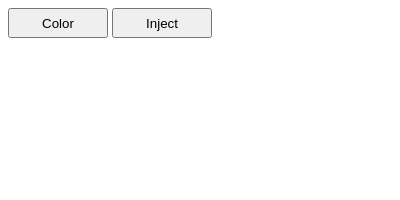
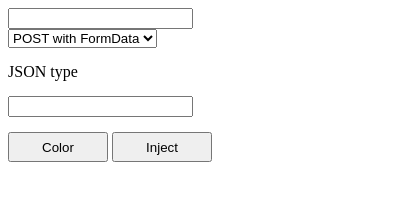
Before and after one commit to timothyosm/gpugetter, a browser extension: page popup.html in a window 400 px wide. Drawn offline with Linux system fonts and the light colour scheme.

Commit message:
Template for passing values

```diff
--- a/contentScript.js
+++ b/contentScript.js
@@ -5,13 +5,15 @@ function redirect() {
 async function main() {
     var xmlhttp = new XMLHttpRequest()
 
+    // TODO: pass in values into theUrl via the popup menu
     var theUrl = "https://www.msy.com.au/addproducttocart/details/14131/1"
     xmlhttp.open("POST", theUrl)
 
+    // TODO: option to use formdata or JSON via the popup menu
     var formData = new FormData()
     formData.append('addtocart_14131.EnteredQuantity', 1)
 
-
+    // TODO: this will repopulate based on the choices made in the popup menu
     xmlhttp.setRequestHeader("Content-Type", "multipart/form-data")
 
     await xmlhttp.send(formData)
--- a/listeners.js
+++ b/listeners.js
@@ -1,3 +1,7 @@
+/* Refer to passing variables to contentScript.js
+    https://stackoverflow.com/questions/17567624/pass-a-parameter-to-a-content-script-injected-using-chrome-tabs-executescript
+*/
+
 chrome.runtime.onMessage.addListener(
     function (request, sender, sendResponse) {
         if (request.message == 'changeColor') {
--- a/popup.html
+++ b/popup.html
@@ -8,13 +8,32 @@
             width: 100px;
             outline: none;
         }
+
+        .margin-bottom-styling {
+            margin-bottom: 15px;
+        }
     </style>
 </head>
 
 <body>
-    <button id="changeColor">Color</button>
-    <button id="inject">Inject</button>
-    <script src="popup.js"></script>
+    <div class="margin-bottom-styling">
+        <input type="text" id="url"></input>
+    <div>
+    <div class="margin-bottom-styling">
+        <select id="httpType">
+            <option value="pf">POST with FormData</option>
+            <option value="pj">POST with JSON</option>
+        </select>
+    </div>
+    <div id="playArea" class="margin-bottom-styling"></div>
+    <div class="margin-bottom-styling">
+        <input type="text" id="requestData"></input>
+    </div>
+    <div class="margin-bottom-styling">
+        <button id="changeColor">Color</button>
+        <button id="inject">Inject</button>
+        <script src="popup.js"></script>
+    </div>
 </body>
 
 </html>
--- a/popup.js
+++ b/popup.js
@@ -1,5 +1,15 @@
 let changeColor = document.getElementById('changeColor');
 let inject = document.getElementById('inject');
+
+
+switch (document.getElementById('httpType').value) {
+    case "pf":
+        // populate the popup.html with postForm type
+        document.getElementById('playArea').innerHTML = '<div>FormData type</div>';
+    case "pj":
+        document.getElementById('playArea').innerHTML = '<div>JSON type</div>';
+    default:
+}
 
 changeColor.onclick = function (element) {
     let color = element.target.value;
```
